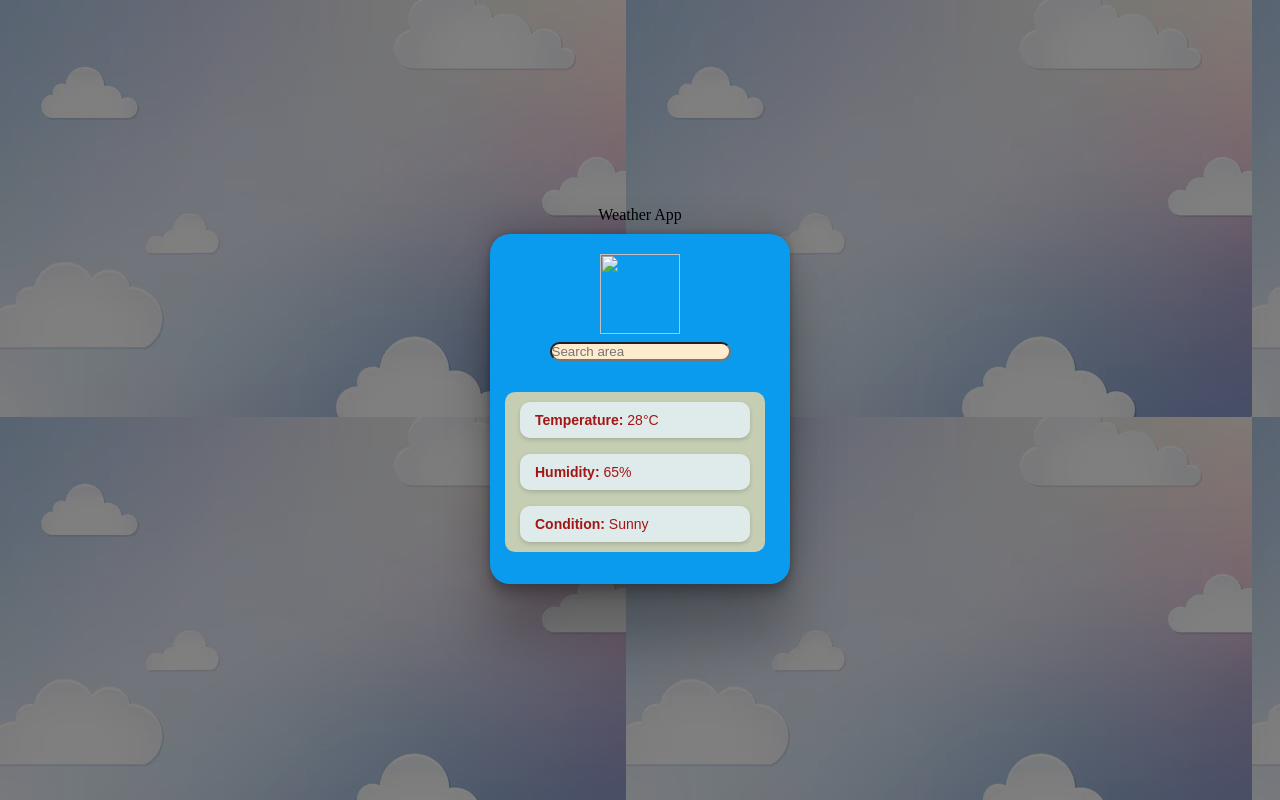
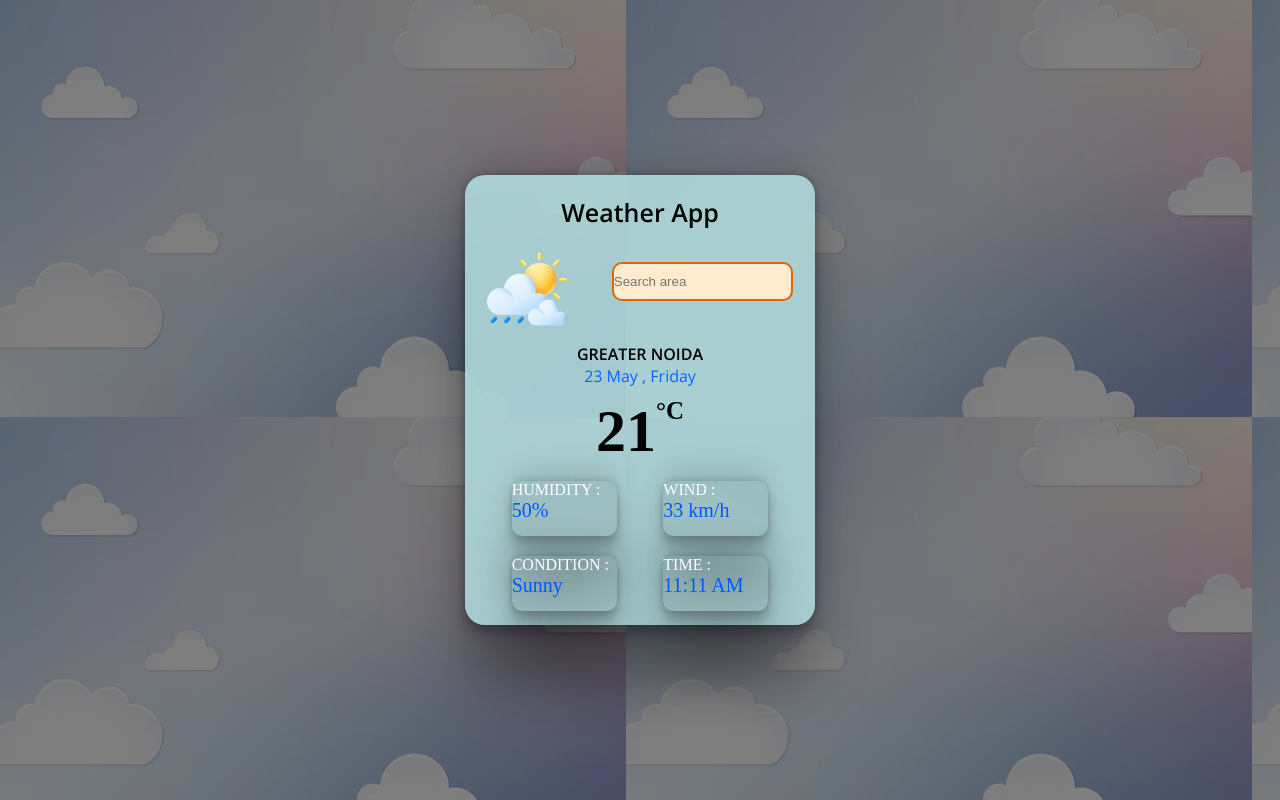
Before and after one commit to sauravs75/weather-demo, a plain HTML site: page search.html in a window 1280 px wide. Drawn offline with nearby package versions, Linux system fonts and the light colour scheme.

Commit message:
4th commit

```diff
--- a/scripts.js
+++ b/scripts.js
@@ -0,0 +1 @@
+const API_KEP="a01c94fda6022a9c127b73d95fc4cb87";
--- a/search.html
+++ b/search.html
@@ -5,35 +5,64 @@
     <meta name="viewport" content="width=device-width, initial-scale=1.0">
     <title>Search</title>
     <link rel="stylesheet" href="/style.css">
+    <link rel="preconnect" href="https://fonts.googleapis.com">
+<link rel="preconnect" href="https://fonts.gstatic.com" crossorigin>
+<link href="https://fonts.googleapis.com/css2?family=Open+Sans:ital,wght@0,300..800;1,300..800&display=swap" rel="stylesheet">
 </head>
 <body>
     <div class="mainContainer">
         <div class="container">
             <div class="header">
-                <div>Weather App</div>
             </div>
             <div>
             <div class="box">
+                <div>
+                <div class="app">Weather App</div>
+                <div class="hzb">
                 <div class="picContainer">
-                        <img src="/image/weather.webp" alt="">
+                    <img src="/image/weather.png" alt="">
                 </div>
-
-
                 <div class="search1">
-
                 <form>
                     <input type="text" id="text " placeholder="Search area">
                 </form>
                 </div>
+                </div>
+
             <div>
-                    <div class="sau">
-                        <div class="detailBox"><strong>Temperature:</strong> 28°C</div>
+                <div class="place">GREATER NOIDA</div>
+                <div class="day">23 May , Friday</div>
+                <div class="temp">
+                    <div>21</div>
+                    <div class="cel">°C</div>
+                </div>
+                    <!-- <div class="sau">
+
                         <br>
                         <div class="detailBox"><strong>Humidity:</strong> 65%</div>
                         <br>
-
+                        <div class="detailBox"><strong>Wind:</strong> 10 km/h</div>
+                        <br>
                         <div class="detailBox"><strong>Condition:</strong> Sunny</div>
 
+                    </div> -->
+                    <div class="humid">
+                        <div class="win">
+                        <div class="wi">HUMIDITY :
+                            <div class="h">50%</div>
+                        </div>
+                        <div class="wi">WIND :
+                            <div class="W">33 km/h</div>
+                        </div>
+                        </div>
+                        <div class="win">
+                        <div class="wi">CONDITION :
+                            <div class="con">Sunny</div>
+                        </div>
+                        <div class="wi">TIME :
+                            <div class="t">11:11 AM</div>
+                        </div>
+                        </div>
                     </div>
                     </div>
 
--- a/style.css
+++ b/style.css
@@ -1,7 +1,7 @@
 .box{
-    width: 300px;
-    height: 350px;
-    background-color: rgb(11, 155, 238);
+    width: 350px;
+    height: 450px;
+    background-color: rgba(176, 218, 220, 0.886);
     box-shadow: rgba(0, 0, 0, 0.25) 0px 54px 55px, rgba(0, 0, 0, 0.12) 0px -12px 30px, rgba(0, 0, 0, 0.12) 0px 4px 6px, rgba(0, 0, 0, 0.17) 0px 12px 13px, rgba(0, 0, 0, 0.09) 0px -3px 5px;
     margin: 10px;
     border-radius: 20px;
@@ -38,50 +38,22 @@
     width: 80px;
 
 }
-.picContainer {
-    display: flex;
-    justify-content: center;
 
-}
 .content{
     display: flex;
     justify-content: center;
    margin-top: 40px;
    font-size: 15px;
 }
-.forecast{
-    display: flex;
-    justify-content: center;
-    color:rgb(179, 131, 230);
-    margin-top: 5px;
-    font-size: 20px;
 
-}
-.button{
-    display: flex;
-    justify-content: center;
-    margin-top: 100px;
-    color: rgb(227, 58, 42);
 
-}
-.btn{
-    background-color: rgba(189, 176, 31, 0.694);
-}
-.search1 {
-    display: flex;
-    justify-content: center;
-    margin-top: 8px;
-    height: 50px;
-
-}
 .sau{
     background-color: rgba(227, 213, 170, 0.858);
-    margin-left: 15px;
-    margin-right: 15px;
-    margin-bottom: 20px;
+    margin-left: 40px;
+
+    margin-bottom: 10px;
     padding: 10px 15px;
     border-radius: 10px;
-    text-align: left;
     width: 100%;
     max-width: 230px;
     font-family: Arial, sans-serif;
@@ -90,14 +62,11 @@
 }
 
 
-.search1 form input{
+
+.detailBox {
     display: flex;
-    background-color: blanchedalmond;
-    border-radius: 10px;
-}
-.detailBox {
+    justify-content: center;
     color: rgba(161, 11, 11, 0.957);
-    width: 100%;
     max-width: 200px;
     background-color: #e0ededf4;
     padding: 10px 15px;
@@ -109,6 +78,7 @@
 footer{
     text-align: center;
     background-color: rgb(250, 232, 132);
+    margin-top: 200px;
 }
 ul{
 background-color: rgba(238, 214, 163, 0.571);
@@ -117,3 +87,103 @@ background-color: rgba(238, 214, 163, 0.571);
     margin: 0px;
     padding: 0px;
 }
+.hzb{
+    display: flex;
+    flex-direction: row;
+    align-items: center;
+    justify-content: space-around;
+    margin-top: 0px;
+    margin-bottom: 10px;
+}
+.search1 form input{
+    display: flex;
+    background-color: blanchedalmond;
+    border-radius: 10px;
+    border: 2px solid rgb(222, 102, 4);
+    height: 35px;
+
+
+}
+.app{
+    display: flex;
+    justify-content: center;
+    font-size: 25px;
+    font-weight: 600;
+    font-family: "Open Sans", sans-serif;
+    padding-top: 20px;
+}
+.place{
+    display: flex;
+    font-family: "Open Sans", sans-serif;
+    justify-content: center;
+    color: rgba(0, 0, 0, 0,0);
+    margin-top: 10px;
+    font-weight: 600;
+}
+.day{
+    display: flex;
+    font-family: "Open Sans", sans-serif;
+    justify-content: center;
+    color: rgb(3, 103, 254);
+}
+.temp{
+
+    display: flex;
+    justify-content: center;
+    font-size: 60px;
+    margin-top: 10px;
+    margin-bottom: 15px;
+    font-weight: 800;
+
+}
+.cel{
+    display: flex;
+    font-size: 25px;
+}
+.humid{
+    display: flex;
+    flex-direction: column;
+    gap: 20px;
+
+}
+.win{
+    display: flex;
+    flex-direction: row;
+    justify-content: space-evenly;
+    color: rgb(255, 255, 255);
+
+}
+.wi{
+
+ width: 30%;
+ height: 55px;
+ box-shadow: rgba(0, 0, 0, 0.25) 0px 54px 55px, rgba(0, 0, 0, 0.12) 0px -12px 30px, rgba(0, 0, 0, 0.12) 0px 4px 6px, rgba(0, 0, 0, 0.17) 0px 12px 13px, rgba(0, 0, 0, 0.09) 0px -3px 5px;
+ background-color: rgba(9, 9, 9, 0.078);
+
+ border-radius: 10px;
+
+
+
+}
+.h{
+
+    display: flex;
+    font-size:20px;
+    color: rgb(0, 89, 255);
+}
+.W{
+   color: rgb(0, 89, 255);
+    display: flex;
+    font-size:20px;
+
+}
+.con{
+    color: rgb(0, 89, 255);
+    display: flex;
+    font-size:20px;
+}
+.t{
+    color: rgb(0, 89, 255);
+    display: flex;
+    font-size:20px;
+}
```
Also changed, not shown: index.html (deleted, +0 -56 lines), image/weather.png (added), image/wed2.png (added). Lines whose indentation alone changed are shown as unchanged.
